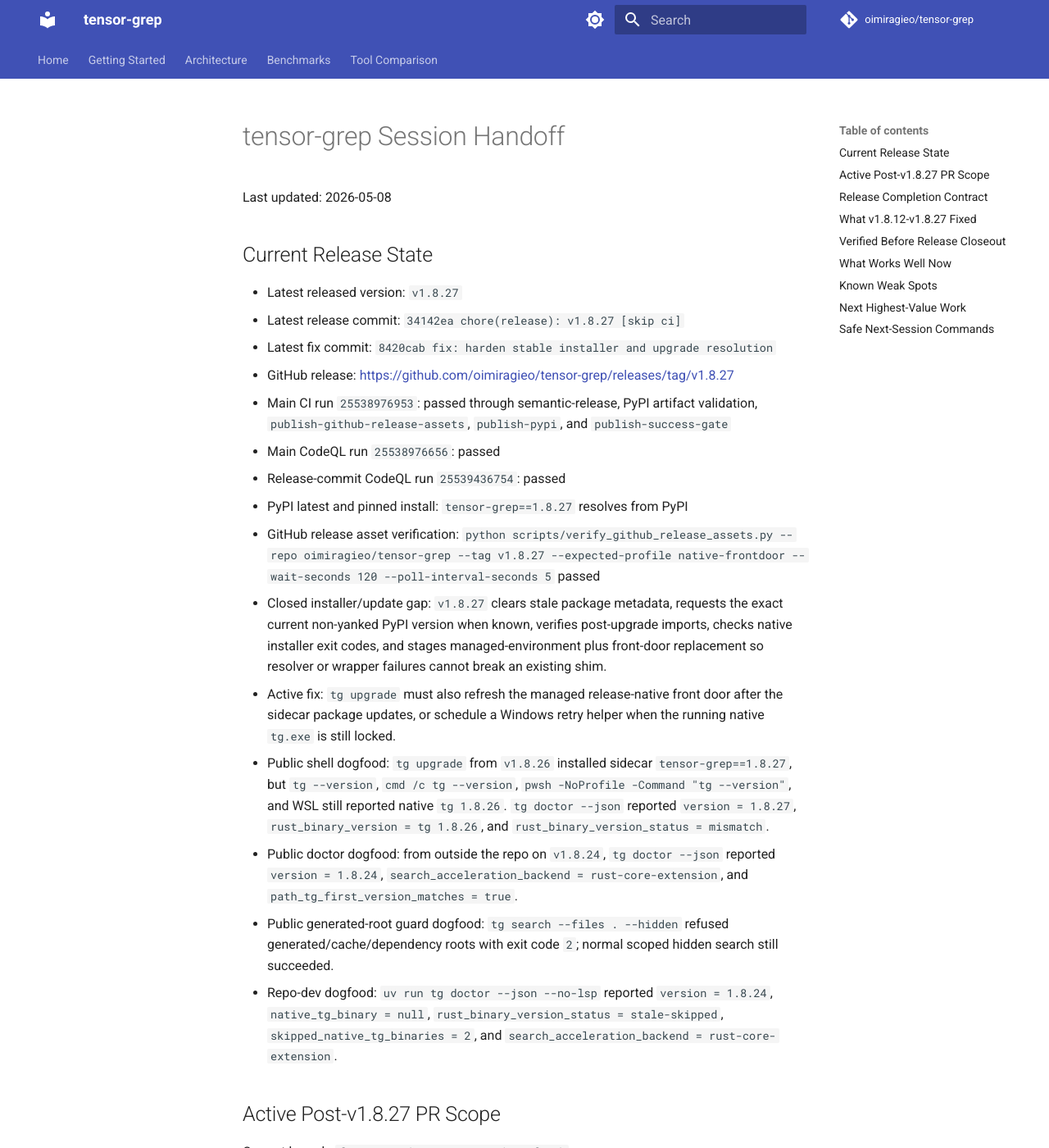
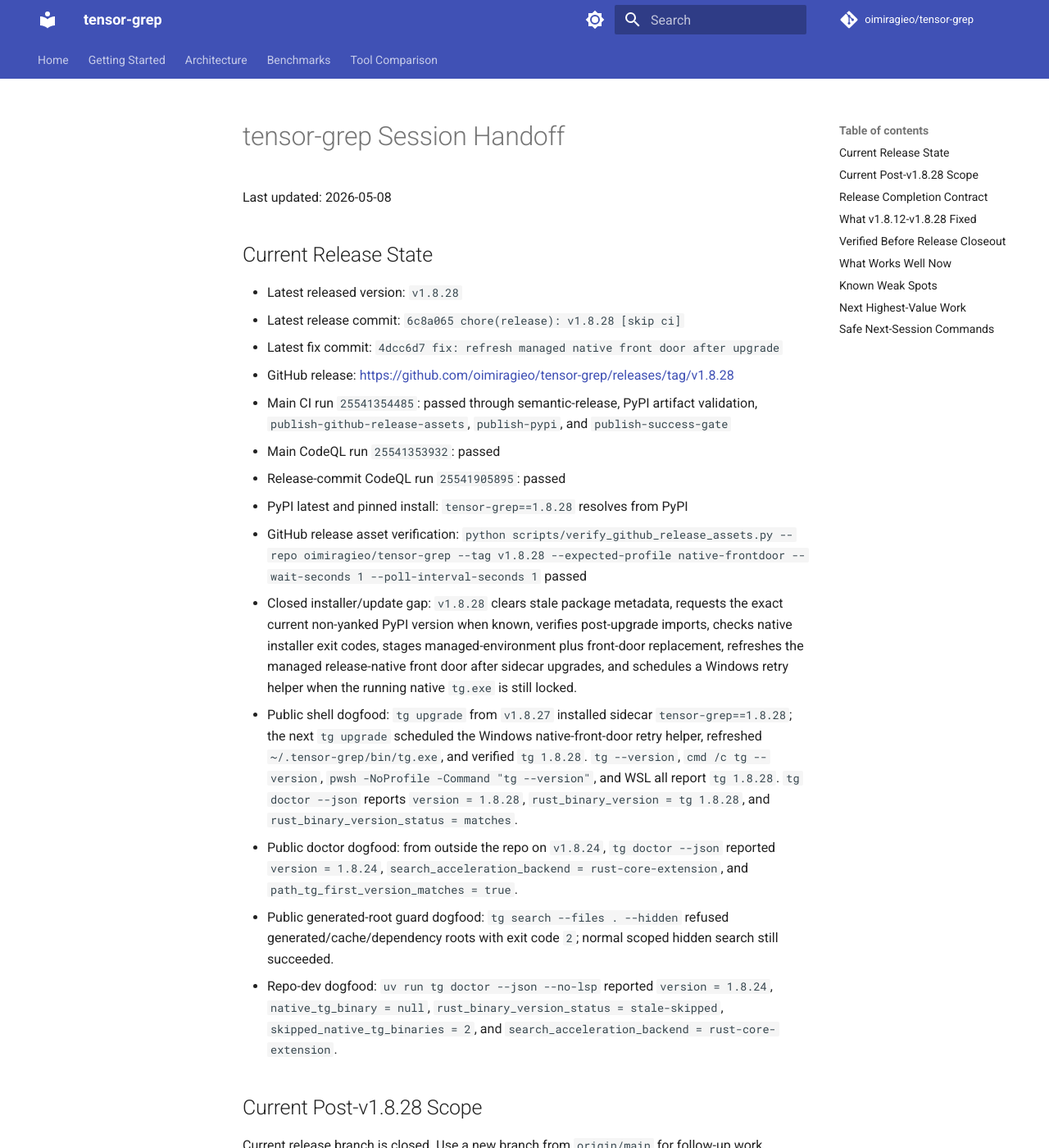
Before and after one commit to oimiragieo/tensor-grep, an MkDocs documentation site: the page built from docs/SESSION_HANDOFF.md, in a window 1280 px wide and 1400 px high. Shown: the whole window at 82% size. Built offline with MkDocs 1.6.1 and Material for MkDocs 9.7.7, drawn with Linux system fonts in a browser that asks for light colours; comment, search, counter and statistics services are not loaded; some of the changed text lies outside the part shown.

Commit message:
docs: update v1.8.28 release handoff

```diff
--- a/docs/SESSION_HANDOFF.md
+++ b/docs/SESSION_HANDOFF.md
@@ -4,33 +4,31 @@
 
 ## Current Release State
 
-- Latest released version: `v1.8.27`
-- Latest release commit: `34142ea chore(release): v1.8.27 [skip ci]`
-- Latest fix commit: `8420cab fix: harden stable installer and upgrade resolution`
-- GitHub release: <https://github.com/oimiragieo/tensor-grep/releases/tag/v1.8.27>
-- Main CI run `25538976953`: passed through semantic-release, PyPI artifact validation, `publish-github-release-assets`, `publish-pypi`, and `publish-success-gate`
-- Main CodeQL run `25538976656`: passed
-- Release-commit CodeQL run `25539436754`: passed
-- PyPI latest and pinned install: `tensor-grep==1.8.27` resolves from PyPI
-- GitHub release asset verification: `python scripts/verify_github_release_assets.py --repo oimiragieo/tensor-grep --tag v1.8.27 --expected-profile native-frontdoor --wait-seconds 120 --poll-interval-seconds 5` passed
-- Closed installer/update gap: `v1.8.27` clears stale package metadata, requests the exact current non-yanked PyPI version when known, verifies post-upgrade imports, checks native installer exit codes, and stages managed-environment plus front-door replacement so resolver or wrapper failures cannot break an existing shim.
-- Active fix: `tg upgrade` must also refresh the managed release-native front door after the sidecar package updates, or schedule a Windows retry helper when the running native `tg.exe` is still locked.
-- Public shell dogfood: `tg upgrade` from `v1.8.26` installed sidecar `tensor-grep==1.8.27`, but `tg --version`, `cmd /c tg --version`, `pwsh -NoProfile -Command "tg --version"`, and WSL still reported native `tg 1.8.26`. `tg doctor --json` reported `version = 1.8.27`, `rust_binary_version = tg 1.8.26`, and `rust_binary_version_status = mismatch`.
+- Latest released version: `v1.8.28`
+- Latest release commit: `6c8a065 chore(release): v1.8.28 [skip ci]`
+- Latest fix commit: `4dcc6d7 fix: refresh managed native front door after upgrade`
+- GitHub release: <https://github.com/oimiragieo/tensor-grep/releases/tag/v1.8.28>
+- Main CI run `25541354485`: passed through semantic-release, PyPI artifact validation, `publish-github-release-assets`, `publish-pypi`, and `publish-success-gate`
+- Main CodeQL run `25541353932`: passed
+- Release-commit CodeQL run `25541905895`: passed
+- PyPI latest and pinned install: `tensor-grep==1.8.28` resolves from PyPI
+- GitHub release asset verification: `python scripts/verify_github_release_assets.py --repo oimiragieo/tensor-grep --tag v1.8.28 --expected-profile native-frontdoor --wait-seconds 1 --poll-interval-seconds 1` passed
+- Closed installer/update gap: `v1.8.28` clears stale package metadata, requests the exact current non-yanked PyPI version when known, verifies post-upgrade imports, checks native installer exit codes, stages managed-environment plus front-door replacement, refreshes the managed release-native front door after sidecar upgrades, and schedules a Windows retry helper when the running native `tg.exe` is still locked.
+- Public shell dogfood: `tg upgrade` from `v1.8.27` installed sidecar `tensor-grep==1.8.28`; the next `tg upgrade` scheduled the Windows native-front-door retry helper, refreshed `~/.tensor-grep/bin/tg.exe`, and verified `tg 1.8.28`. `tg --version`, `cmd /c tg --version`, `pwsh -NoProfile -Command "tg --version"`, and WSL all report `tg 1.8.28`. `tg doctor --json` reports `version = 1.8.28`, `rust_binary_version = tg 1.8.28`, and `rust_binary_version_status = matches`.
 - Public doctor dogfood: from outside the repo on `v1.8.24`, `tg doctor --json` reported `version = 1.8.24`, `search_acceleration_backend = rust-core-extension`, and `path_tg_first_version_matches = true`.
 - Public generated-root guard dogfood: `tg search --files . --hidden` refused generated/cache/dependency roots with exit code `2`; normal scoped hidden search still succeeded.
 - Repo-dev dogfood: `uv run tg doctor --json --no-lsp` reported `version = 1.8.24`, `native_tg_binary = null`, `rust_binary_version_status = stale-skipped`, `skipped_native_tg_binaries = 2`, and `search_acceleration_backend = rust-core-extension`.
 
-## Active Post-v1.8.27 PR Scope
+## Current Post-v1.8.28 Scope
 
-Current branch: `fix/managed-native-upgrade-refresh`.
+Current release branch is closed. Use a new branch from `origin/main` for follow-up work.
 
-This branch targets the immediate `v1.8.27` native-front-door updater dogfood follow-up:
+The immediate `v1.8.27` native-front-door updater dogfood follow-up shipped in `v1.8.28`:
 
 - `tg upgrade` derives the managed install root from `TG_SIDECAR_PYTHON` or `sys.executable`, checks `~/.tensor-grep/bin/tg(.exe)`, and refreshes it from the matching GitHub release-native asset when the sidecar version is newer.
 - The downloaded native front door is smoke-tested with `--version` before replacement and the installed destination is version-checked after replacement.
 - On Windows file-lock failures, `tg upgrade` schedules a detached retry helper that waits for the parent process to exit, downloads the matching asset, retries replacement, and writes a log under `~/.tensor-grep/logs`.
-- Existing `v1.8.27` behavior still means the first upgrade from `v1.8.27` to this patch can update only the sidecar; once this patch is installed, a subsequent `tg upgrade` or stable installer run refreshes the native front door, and future upgrades keep sidecar/native versions aligned in one command.
-- Expected patch release from this native-upgrade branch after PR CI and squash-merge: `v1.8.28`
+- Existing `v1.8.27` behavior means the first upgrade from `v1.8.27` to `v1.8.28` can update only the sidecar; once `v1.8.28` is installed, a subsequent `tg upgrade` or stable installer run refreshes the native front door, and future upgrades keep sidecar/native versions aligned in one command.
 
 Prior benchmark evidence from the `v1.8.25` native-front-door PR:
 
@@ -53,7 +51,7 @@
 
 For docs/test/chore-only work, use a non-release PR title, wait for PR CI, and merge only when requested or clearly required. After merge, main CI should pass, but semantic-release should skip release publishing.
 
-## What v1.8.12-v1.8.27 Fixed
+## What v1.8.12-v1.8.28 Fixed
 
 - Windows `--files-with-matches` no longer expands huge candidate file lists into the ripgrep subprocess argv, avoiding `WinError 206`.
 - No-path `--files-with-matches` now preserves raw rg-style paths such as `AGENTS.md` instead of emitting `.\AGENTS.md`.
@@ -90,6 +88,7 @@
 - `tg ast-info --json` exposes AST language identifiers for agents without scraping text help.
 - The `v1.8.26` release moved release-native CPU asset build/upload/verification into main CI after semantic-release, so GitHub release assets are present before PyPI publish and public installers can use the matching native front door.
 - The `v1.8.27` release hardened stable installers and sidecar upgrade resolution against stale package metadata, yanked releases, missing post-upgrade imports, unchecked native installer failures, and broken staged replacement.
+- The `v1.8.28` release refreshes the managed release-native front door after sidecar upgrades, including the Windows retry-helper path for locked `tg.exe` replacement.
 
 ## Verified Before Release Closeout
 
@@ -103,6 +102,7 @@
 - PR #59 `perf: use native front door for managed installs`: merged and released as `v1.8.25`
 - PR #60 `fix: publish GitHub release native assets from main CI`: merged and released as `v1.8.26`
 - PR #61 `fix: harden stable installer and upgrade resolution`: merged and released as `v1.8.27`
+- PR #62 `fix: refresh managed native front door after upgrade`: merged and released as `v1.8.28`
 - `uv run pytest tests/unit/test_install_scripts.py -q`: `18 passed` on the LF-shim fix branch
 - `uv run pytest tests/unit/test_cli_bootstrap.py tests/unit/test_cli_modes.py tests/unit/test_public_docs_governance.py -q`: `287 passed` on the CLI polish branch
 - PowerShell parser checks for `scripts/install.ps1` under both `pwsh` and Windows PowerShell: passed
@@ -127,8 +127,12 @@
 - Main CI run `25538976953`: passed through `publish-github-release-assets`, `publish-pypi`, and `publish-success-gate`.
 - Main CodeQL run `25538976656`: passed.
 - Release-commit CodeQL run `25539436754`: passed.
-- GitHub release asset verifier passed for `v1.8.27` with the `native-frontdoor` profile.
-- PyPI reports `tensor-grep 1.8.27` as latest and pinned `tensor-grep==1.8.27` resolves from PyPI JSON.
+- Main CI run `25541354485`: passed through `publish-github-release-assets`, `publish-pypi`, and `publish-success-gate`.
+- Main CodeQL run `25541353932`: passed.
+- Release-commit CodeQL run `25541905895`: passed.
+- GitHub release asset verifier passed for `v1.8.28` with the `native-frontdoor` profile.
+- Public upgrade dogfood verified `tg upgrade` from `v1.8.27` to sidecar `tensor-grep==1.8.28`, the scheduled Windows native-front-door retry helper, and final profiled PowerShell / `cmd` / `pwsh -NoProfile` / WSL resolution to `tg 1.8.28`.
+- PyPI reports `tensor-grep 1.8.28` as latest and pinned `tensor-grep==1.8.28` resolves from PyPI JSON.
 
 ## What Works Well Now
 
@@ -155,7 +159,7 @@
 - `validation_commands` can still be heuristic when stack evidence is partial. Treat targeted commands as hints, not proof of full coverage; require `validation_plan[].detection`, do not trust npm/package-manager hints without `package.json` evidence, and omit commands entirely when no runner evidence exists.
 - Local `uv run tg doctor --json` can find stale in-tree standalone binaries at `rust_core/target/debug/tg.exe` or `rust_core/target/release/tg.exe`. Current dev-path safety should ignore them for implicit native delegation, report them under `skipped_native_tg_binaries`, set `rust_binary_version_status = stale-skipped`, and keep `search_acceleration_backend = rust-core-extension` when the embedded extension is available. Rebuild with `C:/Users/oimir/.cargo/bin/cargo.exe build --manifest-path rust_core/Cargo.toml --release` or pin `TG_NATIVE_TG_BINARY` to opt in to a specific standalone binary.
 - Explicitly opted-in broad `tg search --files ...` over generated artifact trees can still be expensive. The managed launchers and Python path-list output should force UTF-8, but scope file-list commands to the smallest useful root.
-- Public installer/update reliability is the active follow-up. Stable installs and `tg upgrade` must not trust stale package metadata, must verify the target Python can still import `tensor_grep`, must check native installer exit codes, and must not remove a working managed install before the replacement environment and front-door files succeed.
+- Public installer/update reliability is a release contract, not an open fire. Stable installs and `tg upgrade` must not trust stale package metadata, must verify the target Python can still import `tensor_grep`, must check native installer exit codes, must not remove a working managed install before the replacement environment and front-door files succeed, and must keep the managed native front door aligned with the verified sidecar version.
 - Root-scale unsorted `--files-with-matches`, `--count`, and `--force-cpu` can still differ from raw `rg` in output ordering even when the file set and counts match. Use `--sort path` for deterministic path ordering and `--format rg` for exact ripgrep-style text formatting before claiming golden stdout parity; sorted files-with-matches, files-without-match, and replacement output are now regression-covered parity edges on the active branch.
 - Directly invoking `C:\Users\oimir\bin\tg.cmd` from PowerShell with an unescaped metacharacter such as `|` is still a `cmd.exe` parser limitation; use normal PowerShell `tg` / `tg.ps1` or quote the metacharacter argument for `cmd.exe`.
 - Always verify command resolution with `tg --version`, `cmd /c tg --version`, `pwsh -NoProfile -Command "tg --version"`, `where.exe tg`, `Get-Command tg -All`, and WSL `wsl bash -lc 'command -v tg; tg --version'` after installer changes. A stale `Python*\Scripts\tg.exe` returning an older tensor-grep version is a release blocker.
@@ -177,7 +181,7 @@
 uv run tg --version
 uv run tg doctor --json
 python -m pip index versions tensor-grep --index-url https://pypi.org/simple --no-cache-dir
-gh release view v1.8.27 --json tagName,publishedAt,url
+gh release view v1.8.28 --json tagName,publishedAt,url
 python scripts/agent_readiness.py --output artifacts/agent_readiness.json
 tg --version
 cmd /c tg --version
```
Also changed, not shown: AGENTS.md (+12 -13 lines), README.md (+17 -18 lines), SKILL.md (+9 -11 lines), docs/CONTINUATION_PLAN.md (+9 -10 lines), docs/CONTRACTS.md (+1 -1 lines), docs/PAPER.md (+2 -0 lines), 1 other file.
